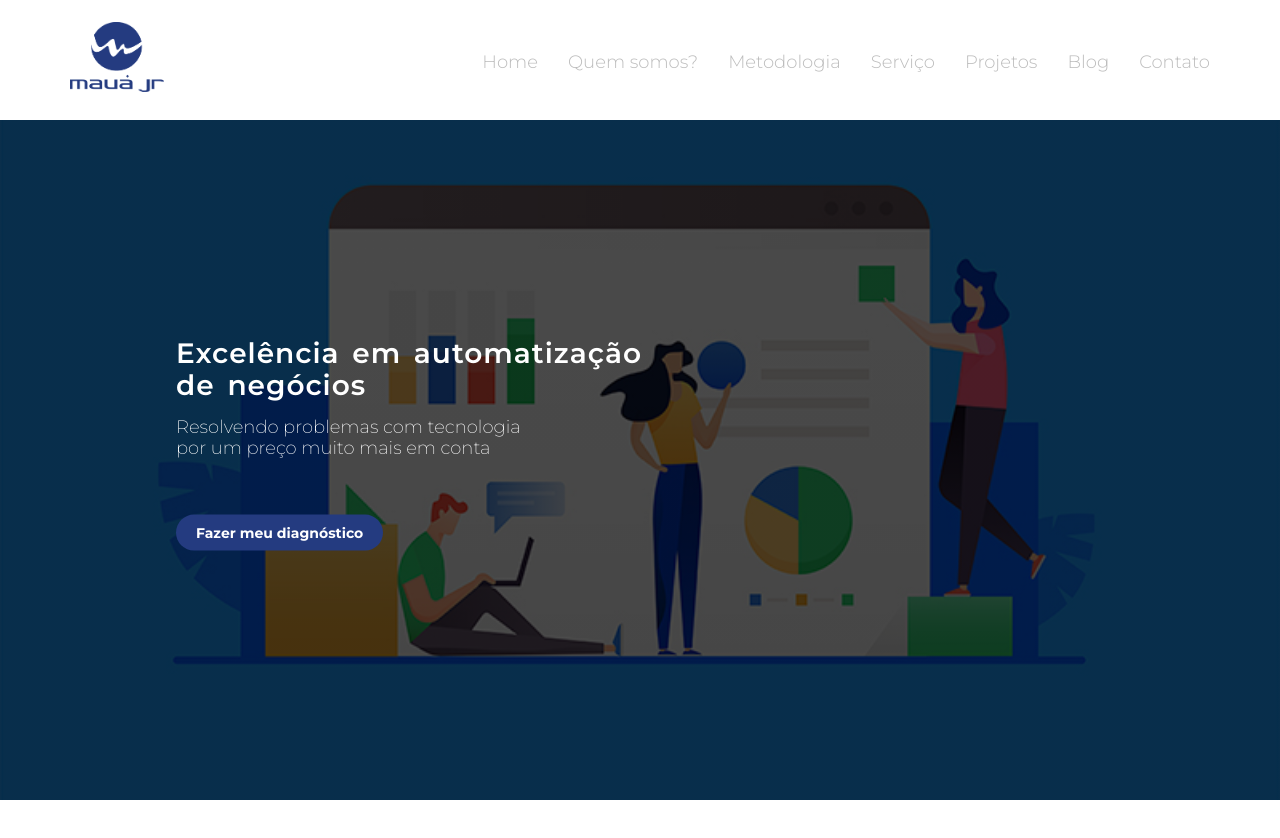
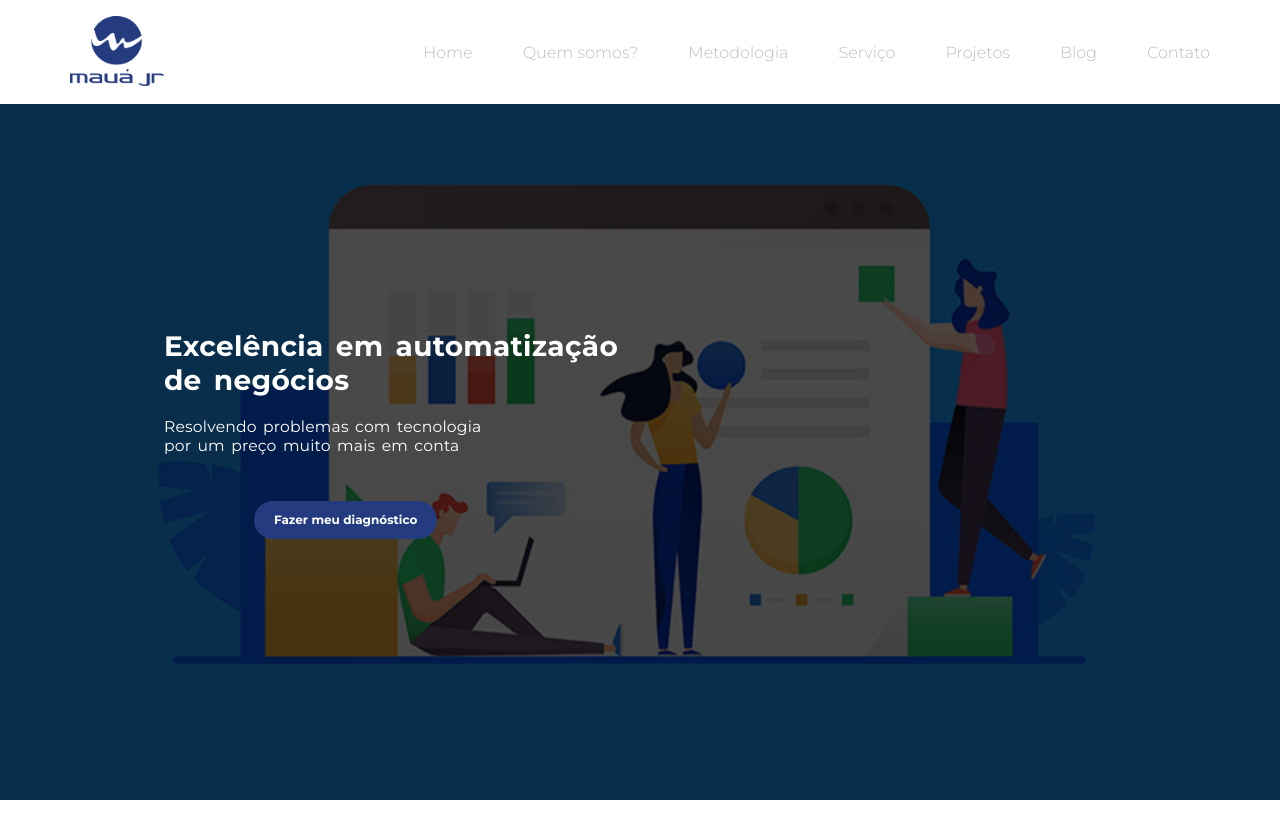
Before and after one commit to marcellobeer/site-mauajr, a plain HTML site: page index.html in a window 1280 px wide. After the commit the page ends 800 px from the top, so only its background shows below. Drawn offline with Linux system fonts and the light colour scheme.

Commit message:
ajustes header home page

```diff
--- a/resources/css/style.css
+++ b/resources/css/style.css
@@ -37,13 +37,14 @@ html {
 
 .btn:link,
 .btn:visited {
-    padding: 10px 20px;
+    padding: 12px 20px;
+    margin-left: 90px;
     font-weight: bold;
     text-decoration: none;
     background-color: #243b80;
     border-radius: 33px;
     color: #fff;
-    font-size: 70%;
+    font-size: 60%;
     transition: background-color 0.2s;
 }
 
@@ -59,64 +60,55 @@ html {
 header {
     background-image: linear-gradient(rgba(0, 0, 0, 0.7), rgba(0, 0, 0, 0.7)), url(../imgs/teamwork.jpg);
     height: 100vh;
-    /* width: 100%; */
     background-size: cover;
     background-position: center;
     background-attachment: fixed;
 }
 
-/* .texto-banner { */
-    /* position:absolute; */
-    /* position: relative;
+.texto-banner {
     display: flex;
     flex-direction: column;
-    width: 1440;
-    top: 50%;
-    left: 50%;
-    transform: translate(-50%, -50%);
-    padding: 372px 0 365px 176px;
-} */
-
-.texto-banner {
-    position: relative;
-    display: flex;
-    flex-direction: column;
-    top: 40%;
-    left: 50%;
-    transform: translate(-50%, -50%);
-    padding: 372px 0 365px 176px;
+    padding-top: 225px;
 }
 
 .texto-banner h1 {
     color: #fff;
     margin: 0;
-    font-weight: 600;
     font-size: 140%;
-    letter-spacing: 1px;
     word-spacing: 4px;
+    letter-spacing: 0.3px;
+    width: 502px;
+    height: 78px;
+    font-weight: bold;
+    font-style: normal;
+    font-stretch: normal;
+    line-height: normal;
 }
 
 .texto-banner h2 {
     color: #fff;
-    font-weight: 200;
-    font-size: 90%;
-    margin-top: 16px;
-    margin-bottom: 56px;
+    font-weight: normal;
+    font-style: normal;
+    font-stretch: normal;
+    font-size: 78%;
+    letter-spacing: 0.2px;
+    word-spacing: 2px;
+    margin-top: 10px;
+    margin-bottom: 40px;
+    line-height: normal;
+    width: 353px;
+    height: 44px;
 }
 
 .texto-banner h1,
 .texto-banner h2,
 .texto-banner .btn {
-    /* flex-grow: inherit;
-    flex-basis: auto;
-    align-self: flex-start; */
-    /* display: block; */
     align-self: flex-start;
 }
 
 nav {
     background-color: #fff;
-    height: 120px;
+    height: 13%;
     width: 100%;
 }
 
@@ -124,7 +116,7 @@ nav {
     height: 70px;
     width: auto;
     float: left;
-    margin-top: 22px;
+    margin-top: 16px;
     margin-bottom: 22px;
 }
 
@@ -132,11 +124,11 @@ nav {
     display: flex;
     float: right;
     list-style: none;
-    margin-top: 50px;
+    margin-top: 40px;
 }
 
 .main-nav li {
-    margin-left: 30px;
+    margin-left: 50px;
 }
 
 .main-nav li a:link,
@@ -146,10 +138,10 @@ nav {
     padding: 8px 0;
     color: #bdbdbd;
     text-decoration: none;
-    font-size: 90%;
+    font-size: 80%;
     font-weight: 300;
     border-bottom: 4px solid transparent;
-    transition: border-bottom 0.2s, color 0.2s;
+    transition: border-bottom 0.3s,  color 0.3s;
 }
 
 .main-nav li a:hover,
```
